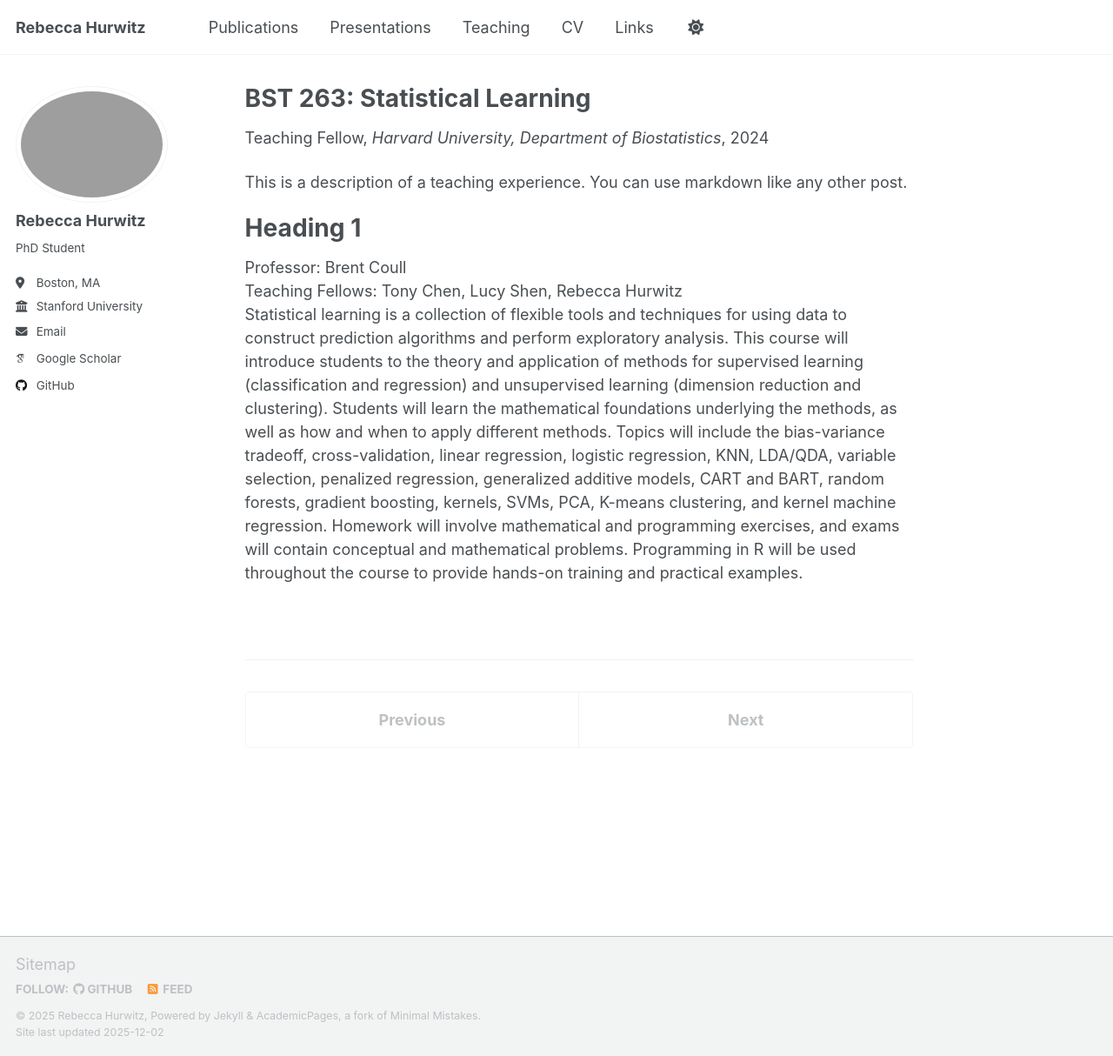
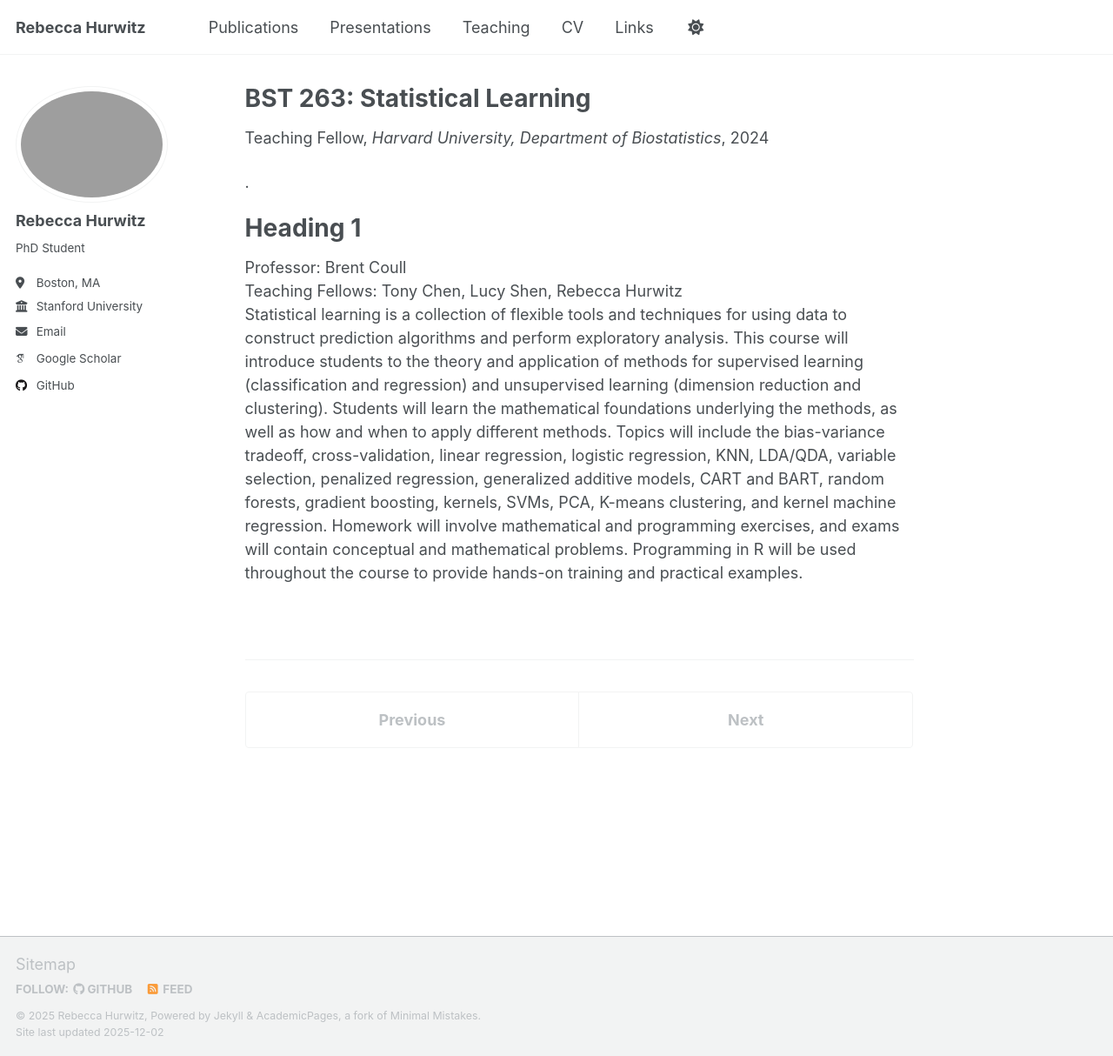
Before and after one commit to rebeccahurwitz/rebeccahurwitz.github.io, a Jekyll site: the page built from _teaching/biostat263.md, in a window 1280 px wide and 1214 px high. Shown: the whole window at 87% size. Built offline with Jekyll 4.4.1, drawn with Linux system fonts in a browser that asks for light colours; some web fonts are replaced; a script that is not in the unit is left out.

Commit message:
Update biostat263.md

```diff
--- a/_teaching/biostat263.md
+++ b/_teaching/biostat263.md
@@ -7,7 +7,7 @@ date: 2024-05-01
 location: "Boston, MA"
 ---
 
-This is a description of a teaching experience. You can use markdown like any other post.
+.
 
 Heading 1
 ======
```
